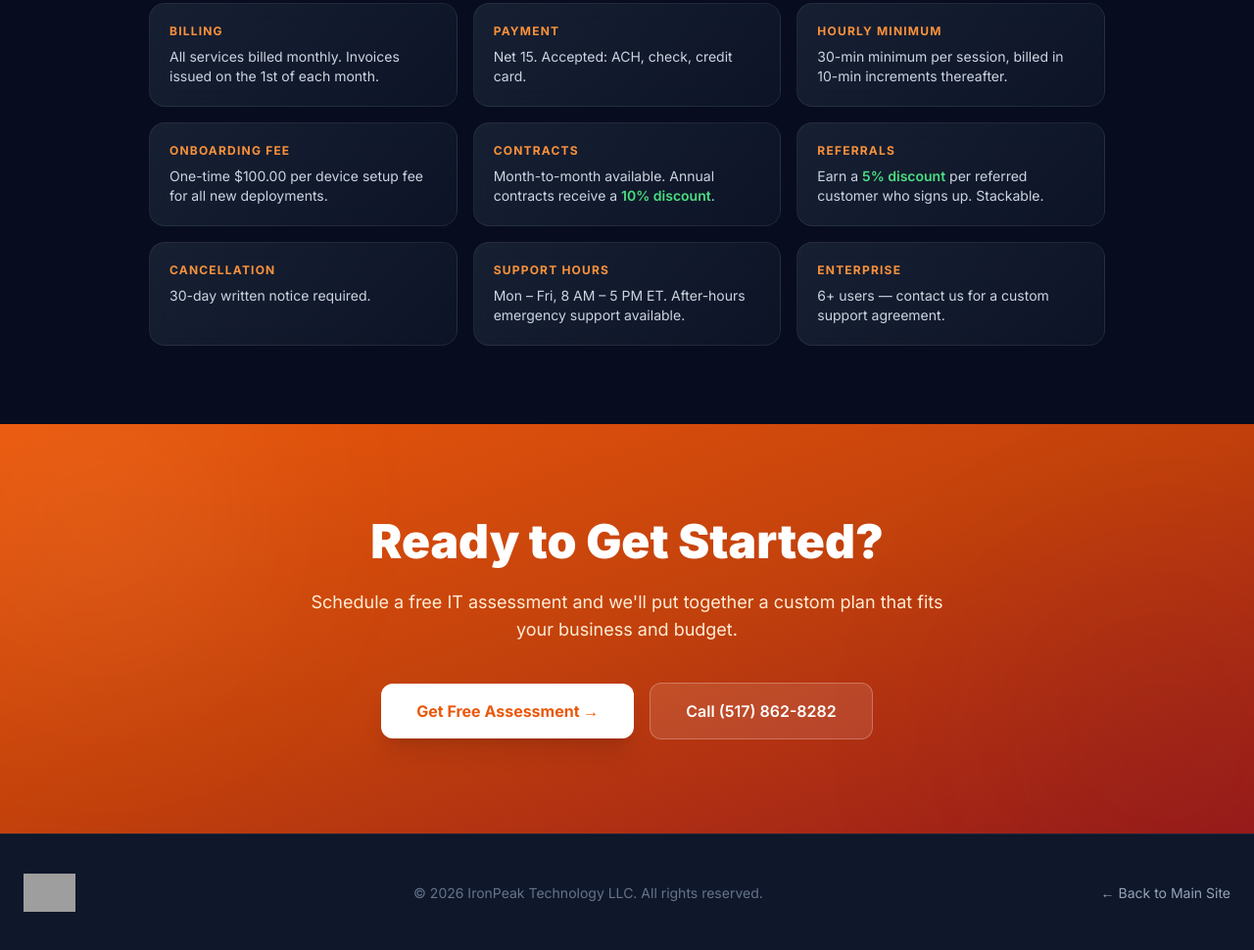
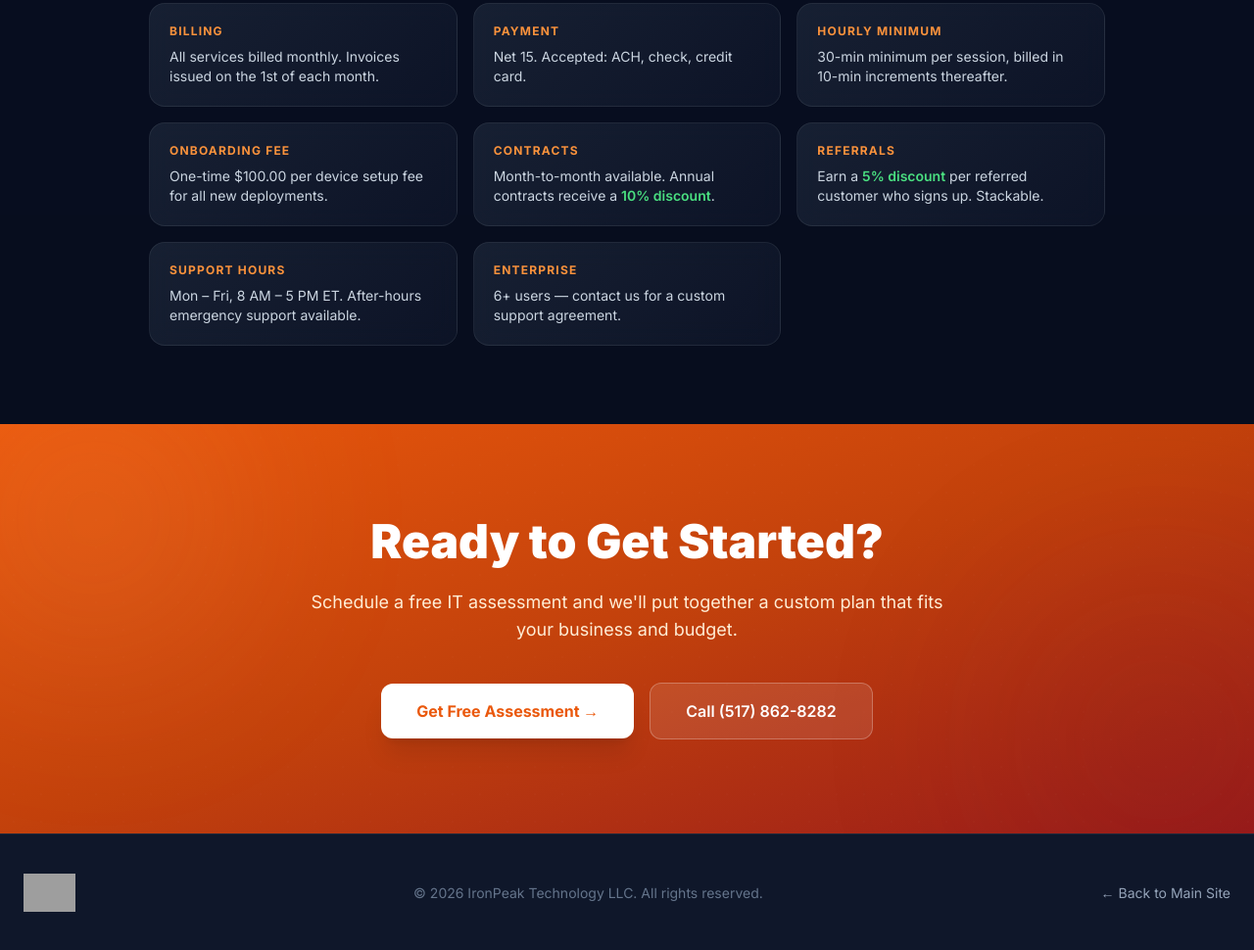
Before and after one commit to IronPeak-Technology/IronPeak-Technology-Website, a plain HTML site: page pricing.html in a window 1280 px wide. Shown: the part 5877-6847 px from the top of the page at 98% size. Drawn offline with nearby package versions, Linux system fonts and the light colour scheme; grey boxes are pictures that could not be loaded.

Commit message:
Remove cancellation policy from pricing section

```diff
--- a/pricing.html
+++ b/pricing.html
@@ -613,7 +613,6 @@
         <div class="glass-card rounded-2xl p-5"><p class="text-orange-400 text-xs font-bold uppercase tracking-widest mb-2">Onboarding Fee</p><p class="text-slate-300 text-sm">One-time $100.00 per device setup fee for all new deployments.</p></div>
         <div class="glass-card rounded-2xl p-5"><p class="text-orange-400 text-xs font-bold uppercase tracking-widest mb-2">Contracts</p><p class="text-slate-300 text-sm">Month-to-month available. Annual contracts receive a <span class="text-green-400 font-semibold">10% discount</span>.</p></div>
         <div class="glass-card rounded-2xl p-5"><p class="text-orange-400 text-xs font-bold uppercase tracking-widest mb-2">Referrals</p><p class="text-slate-300 text-sm">Earn a <span class="text-green-400 font-semibold">5% discount</span> per referred customer who signs up. Stackable.</p></div>
-        <div class="glass-card rounded-2xl p-5"><p class="text-orange-400 text-xs font-bold uppercase tracking-widest mb-2">Cancellation</p><p class="text-slate-300 text-sm">30-day written notice required.</p></div>
         <div class="glass-card rounded-2xl p-5"><p class="text-orange-400 text-xs font-bold uppercase tracking-widest mb-2">Support Hours</p><p class="text-slate-300 text-sm">Mon &ndash; Fri, 8 AM &ndash; 5 PM ET. After-hours emergency support available.</p></div>
         <div class="glass-card rounded-2xl p-5"><p class="text-orange-400 text-xs font-bold uppercase tracking-widest mb-2">Enterprise</p><p class="text-slate-300 text-sm">6+ users &mdash; contact us for a custom support agreement.</p></div>
       </div>
```
